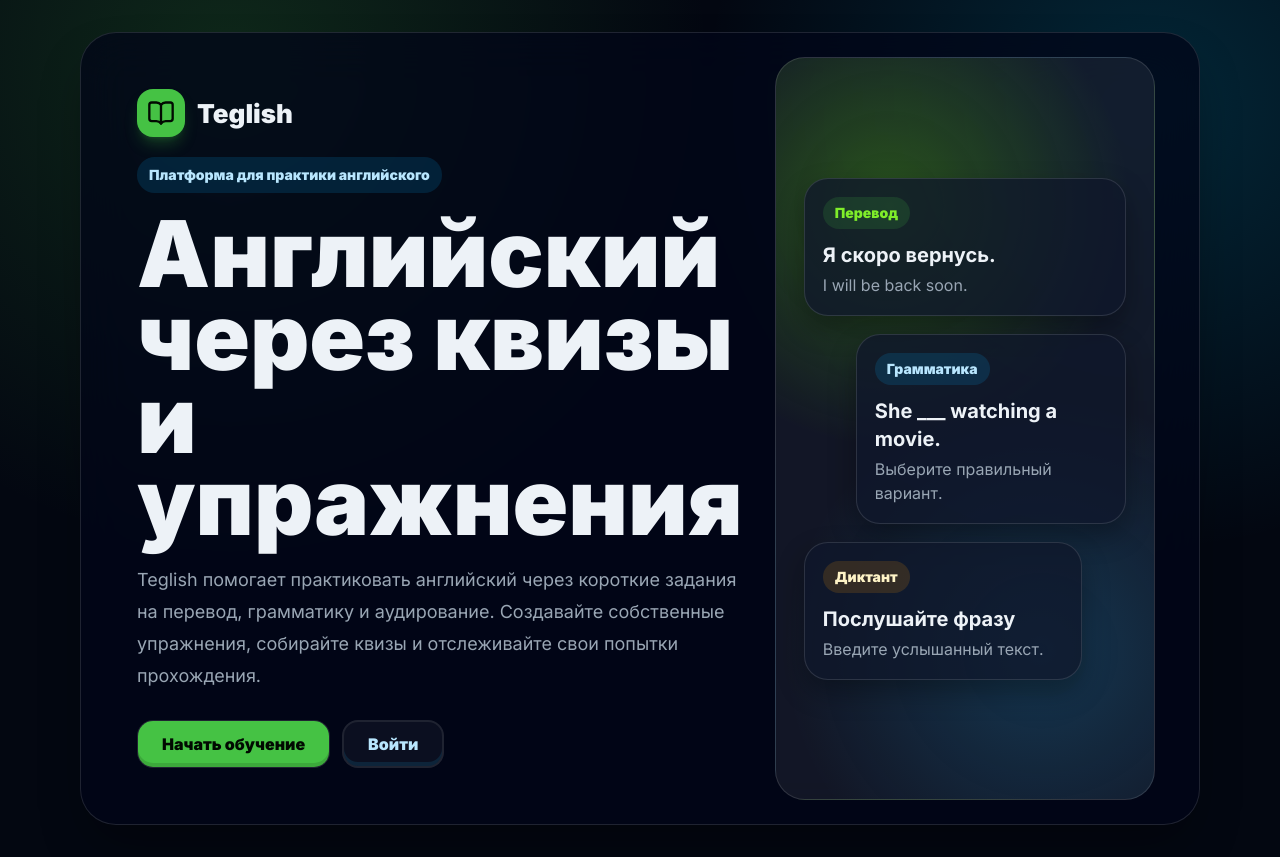
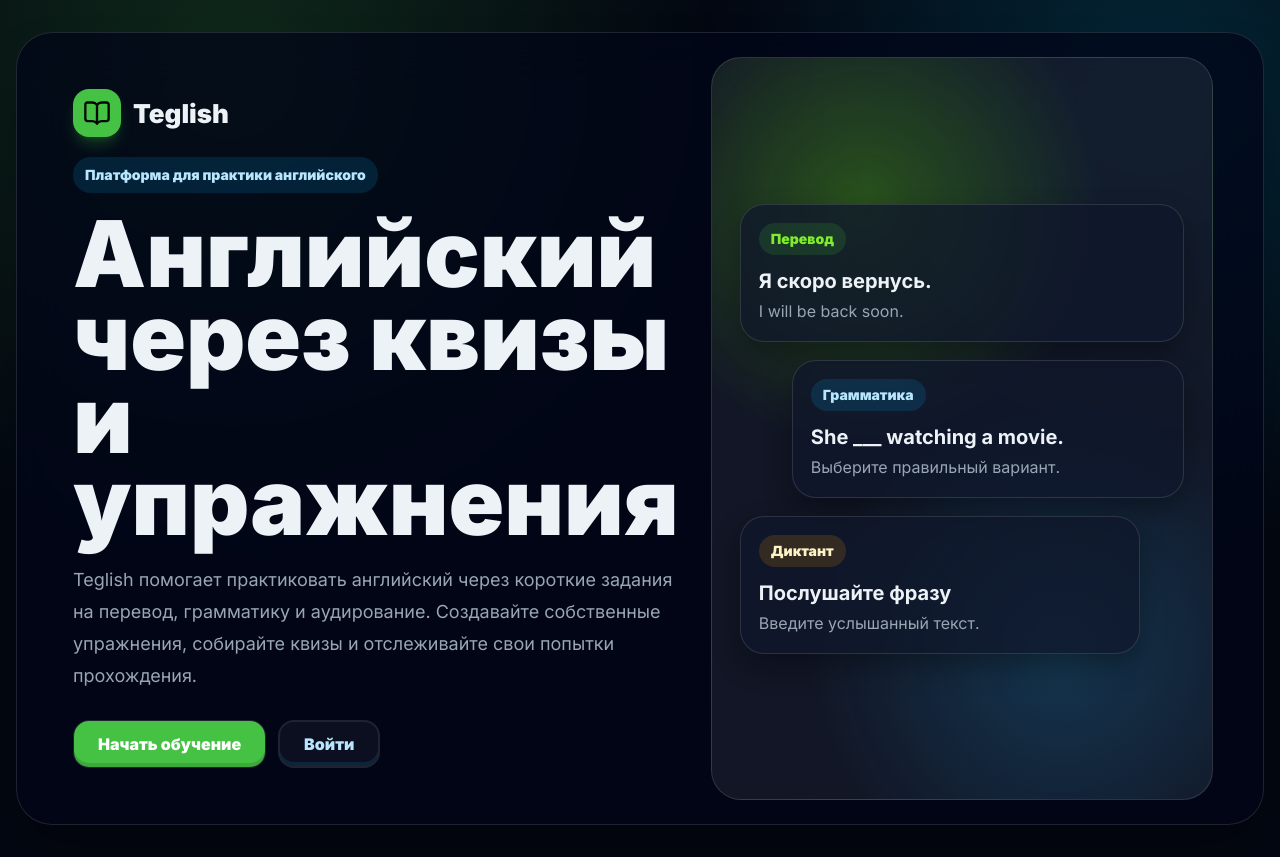
Before and after one commit to badigadiii/teglish-frontend, a Next.js app: page / in a window 1280 px wide. Built offline with nearby package versions, Linux system fonts and the light colour scheme; no server answers.

Commit message:
update styles

```diff
--- a/src/features/auth/components/auth-card.tsx
+++ b/src/features/auth/components/auth-card.tsx
@@ -60,7 +60,7 @@ export function AuthCard({
   const mode: AuthMode = view === "login" ? "login" : "register";
 
   return (
-    <main className="mx-auto grid min-h-screen w-[min(1120px,calc(100%-32px))] items-center py-8">
+    <main className="mx-auto grid min-h-screen w-[min(1280px,calc(100%-32px))] items-center py-8">
       {view === "landing" ? (
         <section className="relative grid min-h-[620px] overflow-hidden rounded-[36px] border border-white/12 bg-slate-950/75 p-6 shadow-2xl shadow-black/40 backdrop-blur-xl lg:grid-cols-[1.05fr_0.95fr]">
           <div className="relative z-10 flex flex-col justify-center gap-5 p-4 sm:p-8">
@@ -88,7 +88,7 @@ export function AuthCard({
               <Button
                 type="button"
                 size="lg"
-                className="h-12 rounded-2xl px-6 text-base font-black shadow-[inset_0_-4px_rgba(0,0,0,0.13)]"
+                className="h-12 rounded-2xl px-6 text-base font-black text-white shadow-[inset_0_-4px_rgba(0,0,0,0.13)]"
                 disabled={!mounted}
                 onClick={() => setView("register")}
               >
@@ -108,7 +108,7 @@ export function AuthCard({
           </div>
 
           <div
-            className="relative z-10 grid min-h-[520px] content-center gap-[18px] rounded-[30px] border border-white/12 p-7"
+            className="relative z-10 grid min-h-[520px] content-center gap-4.5 rounded-[30px] border border-white/12 p-7"
             style={{
               background:
                 "radial-gradient(circle at 30% 20%, rgba(88, 204, 2, .32), transparent 15rem), radial-gradient(circle at 70% 80%, rgba(28, 176, 246, .20), transparent 16rem), rgba(255, 255, 255, .07)",
@@ -118,7 +118,7 @@ export function AuthCard({
             {lessonPreviews.map((lesson, index) => (
               <div
                 key={lesson.label}
-                className="rounded-[24px] border border-white/12 bg-slate-900/75 p-[18px] shadow-[0_12px_28px_rgba(0,0,0,.32)]"
+                className="rounded-3xl border border-white/12 bg-slate-900/75 p-4.5 shadow-[0_12px_28px_rgba(0,0,0,.32)]"
                 style={{
                   marginLeft: index === 1 ? "52px" : undefined,
                   marginRight: index === 2 ? "44px" : undefined,
```
